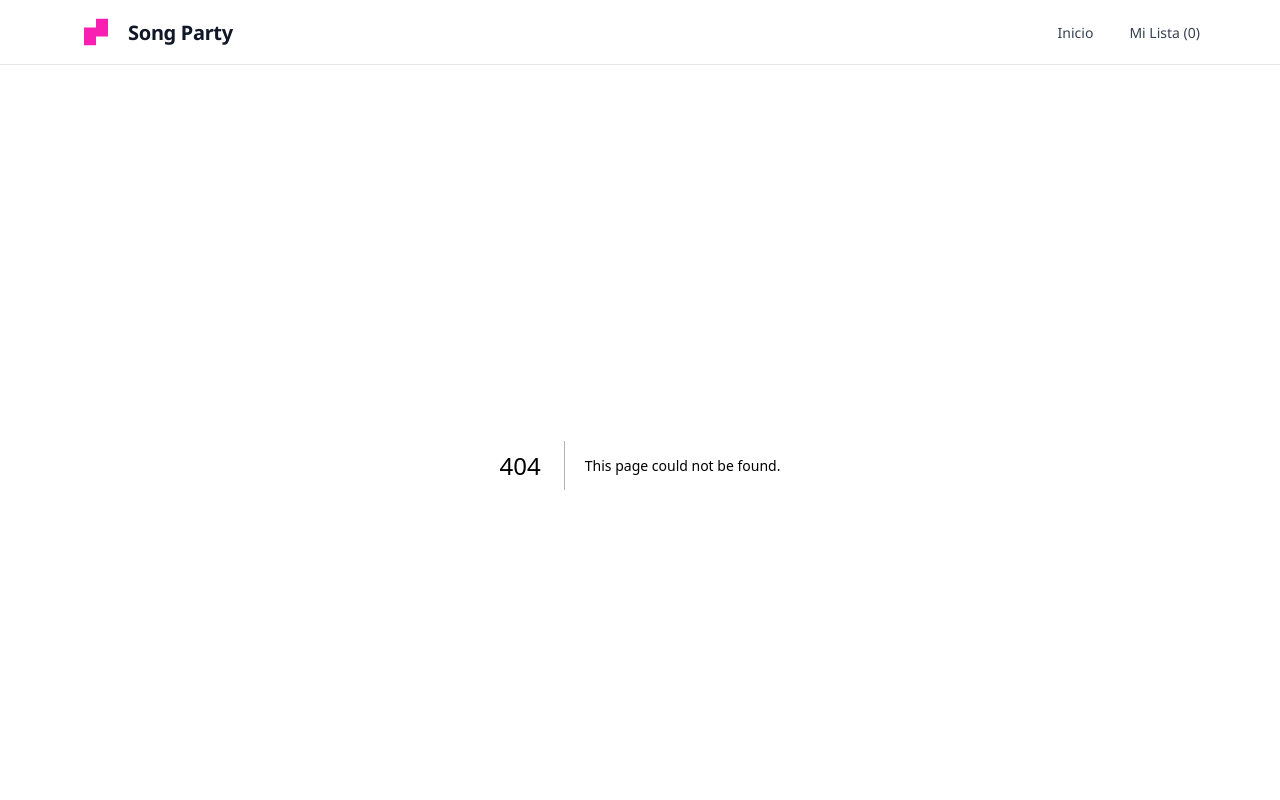
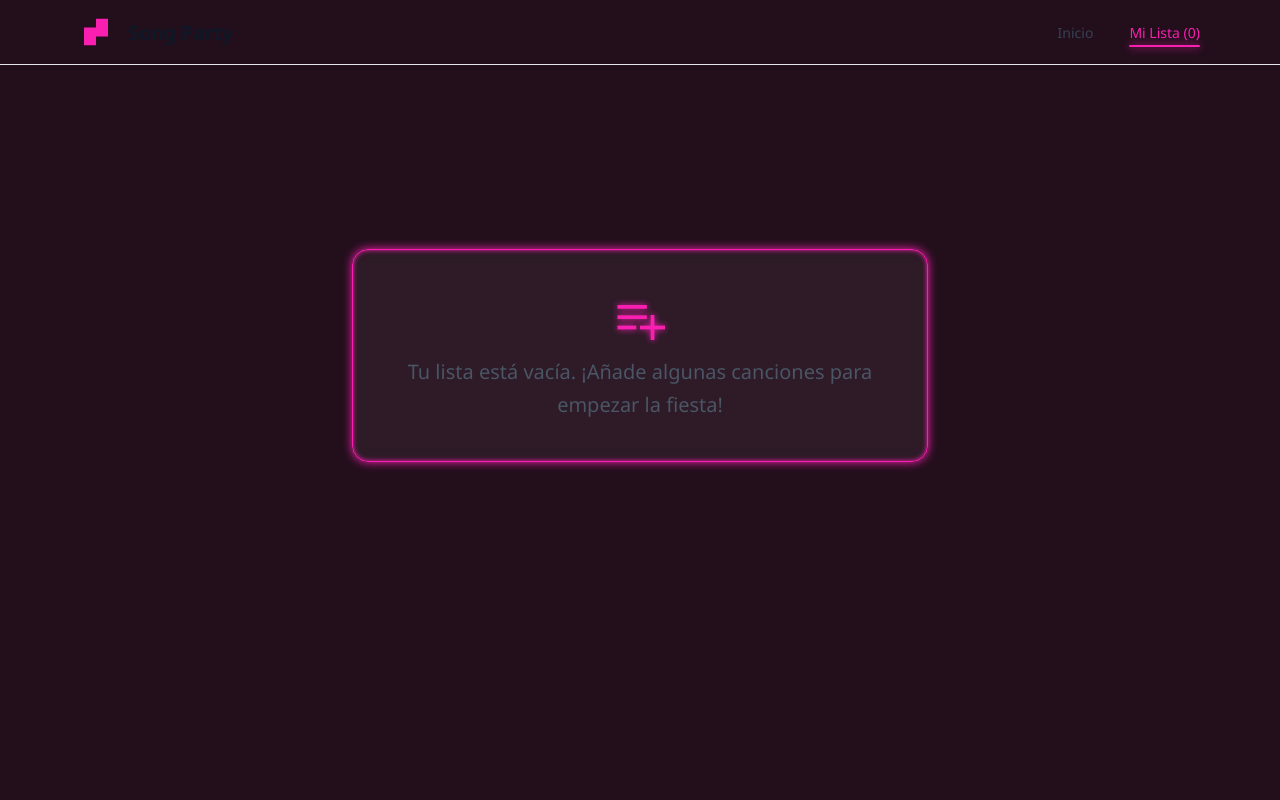
Before and after one commit to lhPablo/songparty, a Next.js app: page /playlist in a window 1280 px wide. Before the commit this address had no page. Shown: the top 800 px of the page. Built offline with nearby package versions, Linux system fonts and the light colour scheme.

Commit message:
New: add playlist page

```diff
--- /dev/null
+++ b/app/playlist/page.tsx
@@ -0,0 +1,54 @@
+"use client";
+
+import { usePlaylistStore } from "@/lib/store/usePlaylistStore";
+import { SongItem } from "@/components/songs/SongItem";
+import { ListPlaceholder } from "@/components/songs/ListPlaceholder";
+
+export default function PlaylistPage() {
+  const selectedSongs = usePlaylistStore((state) => state.selectedSongs);
+  const clearPlaylist = usePlaylistStore((state) => state.clearPlaylist);
+
+  return (
+    <main className="flex min-h-screen justify-center">
+      <div className="flex-1 flex flex-col items-center">
+        <section className="layout-content-container flex flex-col w-full max-w-7xl flex-1 py-8 px-4">
+          <div className="flex flex-col md:flex-row justify-between items-center mb-8 gap-4">
+            {selectedSongs.length > 0 && (
+              <button
+                onClick={clearPlaylist}
+                className="flex items-center gap-2 px-4 py-2 rounded-xl bg-red-500/10 text-red-500 hover:bg-red-500 hover:text-white transition-all font-medium border border-red-500/20"
+              >
+                <span className="material-symbols-outlined text-xl">
+                  delete_sweep
+                </span>
+                Vaciar lista
+              </button>
+            )}
+          </div>
+
+          <div className="flex flex-col gap-4">
+            {selectedSongs.length > 0 ? (
+              <ul className="flex flex-col gap-2">
+                {selectedSongs.map((song) => (
+                  <li
+                    key={song.id}
+                    className="flex items-center justify-between p-4 rounded-xl hover:bg-white dark:hover:bg-primary/10 transition-all group border border-transparent hover:border-primary/30"
+                  >
+                    <SongItem song={song} />
+                  </li>
+                ))}
+              </ul>
+            ) : (
+              <div className="flex flex-col items-center gap-6 py-20">
+                <ListPlaceholder
+                  message="Tu lista está vacía. ¡Añade algunas canciones para empezar la fiesta!"
+                  icon="playlist_add"
+                />
+              </div>
+            )}
+          </div>
+        </section>
+      </div>
+    </main>
+  );
+}
--- a/components/layout/TopBar.tsx
+++ b/components/layout/TopBar.tsx
@@ -24,8 +24,8 @@ export const TopBar = () => {
       </div>
       <div className="flex flex-1 justify-end gap-4 md:gap-8 items-center">
         <nav className="hidden md:flex items-center gap-9">
-          <NavLink href="#">Inicio</NavLink>
-          <NavLink href="#">Mi Lista ({selectedSongs.length})</NavLink>
+          <NavLink href="/">Inicio</NavLink>
+          <NavLink href="/playlist">Mi Lista ({selectedSongs.length})</NavLink>
         </nav>
       </div>
     </header>
--- a/components/ui/NavLink.tsx
+++ b/components/ui/NavLink.tsx
@@ -1,13 +1,30 @@
+"use client";
+
 import Link from "next/link";
+import { usePathname } from "next/navigation";
 import { ComponentProps } from "react";
 
 type NavLinkProps = ComponentProps<typeof Link>;
 
-export const NavLink = ({ className, ...props }: NavLinkProps) => {
+export const NavLink = ({ className, href, ...props }: NavLinkProps) => {
+  const pathname = usePathname();
+  const hrefString = typeof href === "string" ? href : href.pathname || "";
+  const isActive = pathname === hrefString;
+
   return (
     <Link
-      className={`text-gray-700 dark:text-white text-sm font-medium leading-normal hover:text-primary transition-colors ${className || ""}`}
+      href={href}
+      className={`relative text-sm font-medium leading-normal transition-all duration-300 ${
+        isActive
+          ? "text-primary font-bold"
+          : "text-gray-700 dark:text-white hover:text-primary"
+      } ${className || ""}`}
       {...props}
-    />
+    >
+      {props.children}
+      {isActive && (
+        <span className="absolute -bottom-1 left-0 w-full h-0.5 bg-primary rounded-full animate-pulse shadow-[0_0_8px_var(--color-primary)]" />
+      )}
+    </Link>
   );
 };
```
